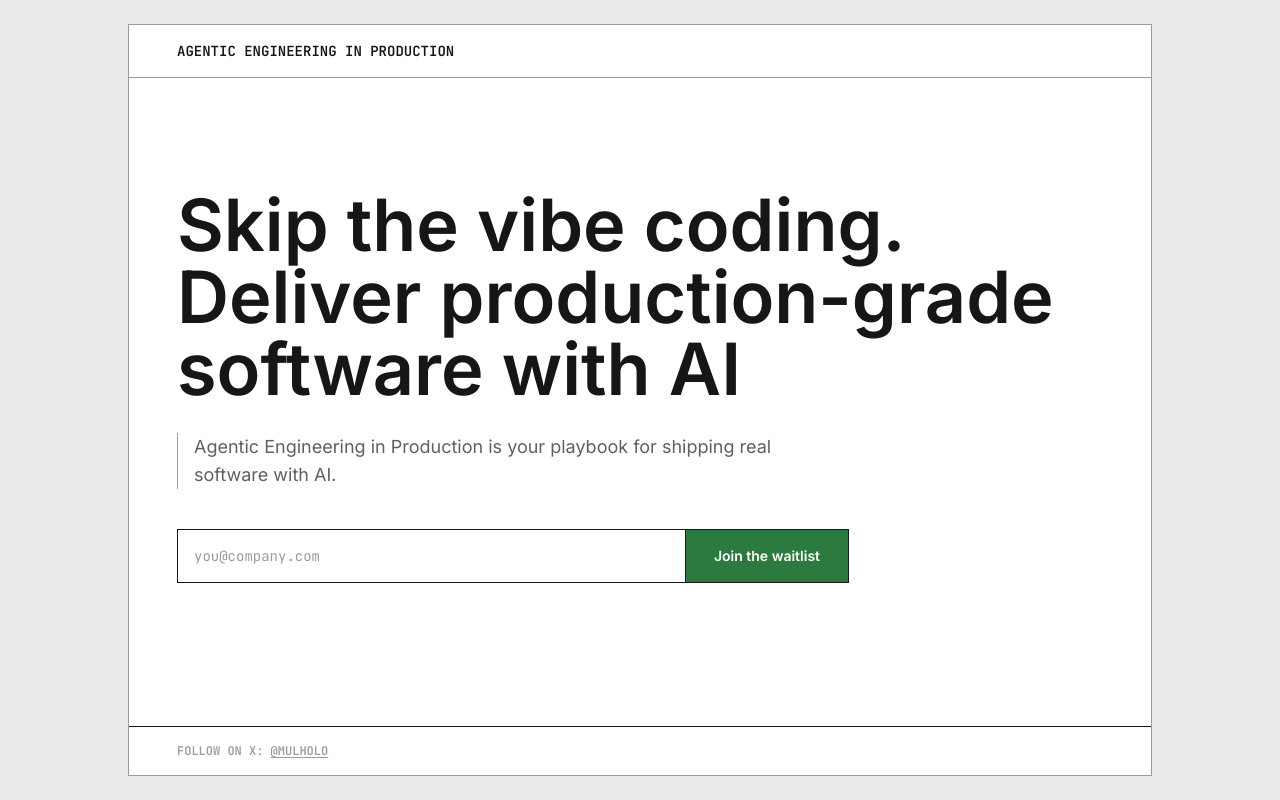
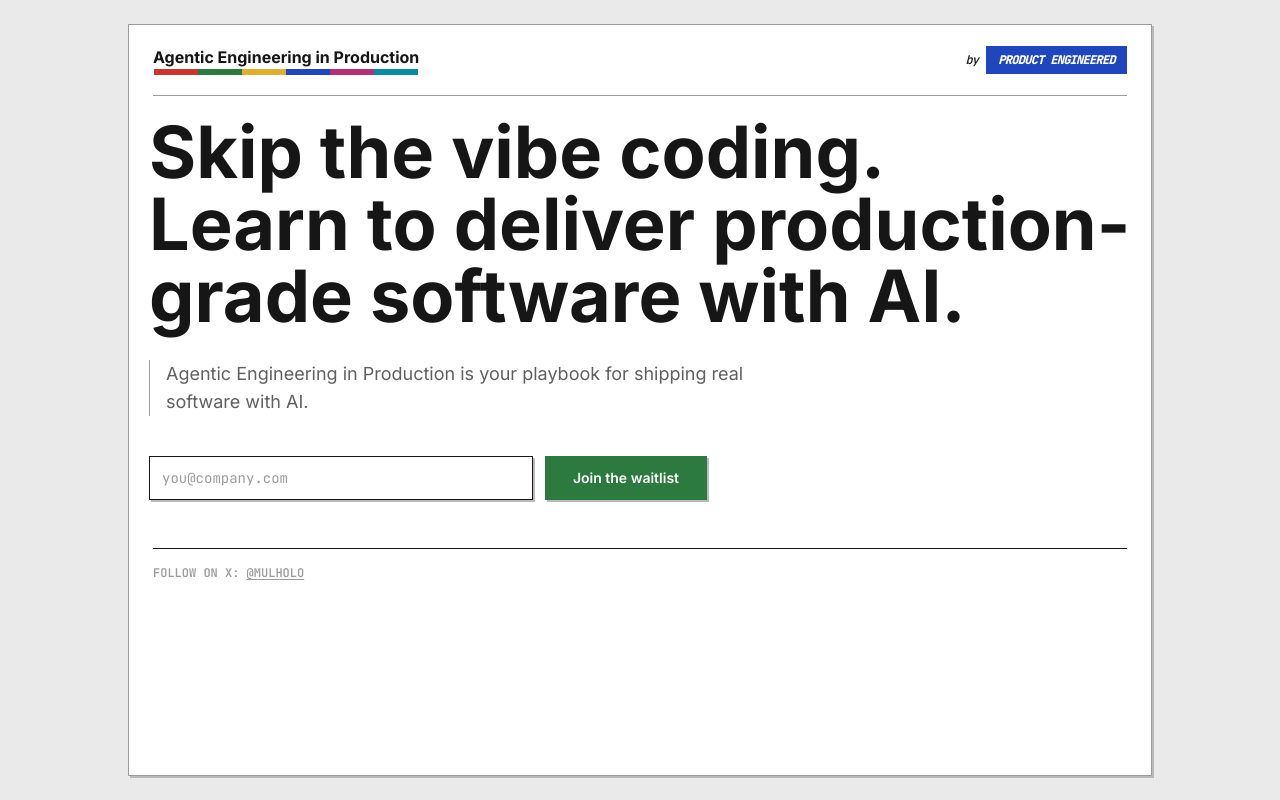
Before and after one commit to product-engineered/course, a Next.js app: page / in a window 1280 px wide. Built offline with nearby package versions, Linux system fonts and the light colour scheme.

Commit message:
improve styling

```diff
--- a/app/globals.css
+++ b/app/globals.css
@@ -50,21 +50,3 @@ body {
 .landing-grid {
   background-color: var(--color-neutral-100);
 }
-
-.page-load {
-  opacity: 1;
-}
-
-.q2-tag {
-  opacity: 1;
-}
-
-@media (prefers-reduced-motion: reduce) {
-  .page-load {
-    animation: none;
-  }
-
-  .q2-tag {
-    animation: none;
-  }
-}
--- a/app/layout.tsx
+++ b/app/layout.tsx
@@ -10,6 +10,7 @@ const inter = Inter({
 const jetBrainsMono = JetBrains_Mono({
   variable: "--font-jetbrains-mono",
   subsets: ["latin"],
+  style: ["normal", "italic"],
 });
 
 export const metadata: Metadata = {
--- a/app/page.tsx
+++ b/app/page.tsx
@@ -6,40 +6,60 @@ const heroTitleStyle = {
   lineHeight: 1,
 } satisfies CSSProperties;
 
-const heroLineStyle = {
-  display: "block",
+const logoMarkStyle = {
+  letterSpacing: "-0.06em",
 } satisfies CSSProperties;
 
 export default function Home() {
   return (
     <main className="landing-grid min-h-screen px-4 py-4 text-black sm:py-6">
-      <div className="mx-auto flex min-h-[calc(100vh-2rem)] w-full max-w-5xl flex-col border border-neutral-400 bg-neutral-0 sm:min-h-[calc(100vh-3rem)]">
-        <header className="flex items-center justify-between border-b border-neutral-400 px-5 py-4 sm:px-8 lg:px-12">
-          <a
-            href="#waitlist"
-            className="font-mono text-xs font-semibold uppercase tracking-normal text-black sm:text-sm"
+      <div className="mx-auto flex min-h-[calc(100vh-2rem)] w-full max-w-5xl flex-col border border-neutral-400 bg-neutral-0 shadow-[2px_2px_0_0_var(--color-neutral-300)] sm:min-h-[calc(100vh-3rem)]">
+        <header className="px-5 py-5 sm:px-6">
+          <div className="flex items-center justify-between">
+            <div className="flex flex-col gap-0 items-center">
+              <h1
+                className="font-bold text-xs tracking-normal text-black sm:text-base"
               >
                 Agentic Engineering in Production
+              </h1>
+              <div className="flex">
+                <div className="bg-red h-1.5 w-11"></div>
+                <div className="bg-green h-1.5 w-11"></div>
+                <div className="bg-yellow h-1.5 w-11"></div>
+                <div className="bg-blue h-1.5 w-11"></div>
+                <div className="bg-magenta h-1.5 w-11"></div>
+                <div className="bg-cyan h-1.5 w-11"></div>
+              </div>
+            </div>
+            <div className="flex shrink-0 items-center gap-2">
+              <span
+                className="font-mono text-[11px] font-medium italic leading-none text-black sm:text-xs"
+                style={logoMarkStyle}
+              >
+                by
+              </span>
+              <a
+                href="https://productengineered.com"
+                className="bg-blue px-3 py-2 font-mono text-[11px] font-extrabold italic leading-none text-neutral-0 uppercase transition-colors hover:bg-neutral-800 focus-visible:outline focus-visible:outline-2 focus-visible:outline-offset-4 focus-visible:outline-red sm:text-xs"
+                style={logoMarkStyle}
+              >
+                Product Engineered
               </a>
+            </div>
+          </div>
+          <div className="mt-5 border-t border-neutral-400" />
         </header>
 
-        <section className="flex flex-1 items-center px-5 py-12 sm:px-8 lg:px-12 lg:py-16">
+        <section className="flex px-5">
           <div className="flex w-full max-w-5xl flex-col items-start text-left">
             <h1
-              className="max-w-5xl text-4xl font-semibold tracking-normal text-black sm:text-6xl lg:text-7xl"
+              className="max-w-5xl text-4xl font-bold tracking-normal text-black sm:text-6xl lg:text-7xl"
               style={heroTitleStyle}
             >
-              <span className="page-load page-load-1" style={heroLineStyle}>
-                Skip the vibe coding.
-              </span>
-              <span className="page-load page-load-2" style={heroLineStyle}>
-                Deliver production-grade
-              </span>
-              <span className="page-load page-load-3" style={heroLineStyle}>
-                software with AI
-              </span>
+                <span className="block">Skip the vibe coding.</span>
+                <span className="block">Learn to deliver production-grade software with AI.</span>
             </h1>
-            <p className="page-load page-load-4 mt-7 max-w-2xl border-l border-neutral-400 pl-4 text-base leading-7 text-neutral-600 sm:text-lg">
+            <p className="mt-7 max-w-2xl border-l border-neutral-400 pl-4 text-base leading-7 text-neutral-600 sm:text-lg">
               Agentic Engineering in Production is your playbook for shipping real
               software with AI.
             </p>
@@ -48,7 +68,8 @@ export default function Home() {
           </div>
         </section>
 
-        <footer className="border-t border-black px-5 py-4 sm:px-8 lg:px-12">
+        <footer className="px-5 py-4 sm:px-6">
+          <div className="border-t border-black pt-4">
             <div className="flex flex-col gap-3 font-mono text-xs font-semibold uppercase tracking-normal text-neutral-400 sm:flex-row sm:items-center sm:justify-between">
               <p>
                 Follow on X:{" "}
@@ -60,6 +81,7 @@ export default function Home() {
                 </a>
               </p>
             </div>
+          </div>
         </footer>
       </div>
     </main>
--- a/app/waitlist-button.tsx
+++ b/app/waitlist-button.tsx
@@ -9,7 +9,7 @@ export function WaitlistButton() {
     <button
       type="submit"
       disabled={pending}
-      className="inline-flex min-h-13 w-full min-w-[162px] cursor-pointer items-center justify-center bg-green px-6 text-sm font-semibold leading-none text-neutral-0 transition-colors hover:bg-olive focus-visible:outline focus-visible:outline-2 focus-visible:outline-offset-4 focus-visible:outline-green disabled:cursor-not-allowed disabled:opacity-70 sm:w-auto"
+      className="inline-flex min-h-11 w-full min-w-[162px] cursor-pointer items-center justify-center bg-green px-5 text-sm font-semibold leading-none text-neutral-0 shadow-[2px_2px_0_0_var(--color-neutral-300)] transition-colors hover:bg-neutral-900 focus-visible:outline focus-visible:outline-2 focus-visible:outline-offset-4 focus-visible:outline-green disabled:cursor-not-allowed disabled:opacity-70 sm:w-auto"
     >
       {pending ? "Joining..." : "Join the waitlist"}
     </button>
--- a/app/waitlist-form.tsx
+++ b/app/waitlist-form.tsx
@@ -30,7 +30,7 @@ export function WaitlistForm() {
       action={formAction}
       className="page-load page-load-6 mt-10 flex w-full max-w-2xl flex-col gap-3"
     >
-      <div className="flex flex-col gap-0 border border-black sm:flex-row">
+      <div className="flex flex-col gap-3 sm:flex-row sm:items-start">
         <label htmlFor="email" className="sr-only">
           Email address
         </label>
@@ -41,7 +41,7 @@ export function WaitlistForm() {
           required
           placeholder="you@company.com"
           aria-describedby={state.message ? "waitlist-status" : undefined}
-          className="min-h-13 flex-1 border-0 border-b border-black bg-neutral-0 px-4 font-mono text-sm text-black outline-none transition placeholder:text-neutral-400 focus:bg-neutral-50 disabled:cursor-not-allowed disabled:opacity-65 sm:border-r sm:border-b-0"
+          className="min-h-11 w-full border border-black bg-neutral-0 px-3 text-sm text-black shadow-[2px_2px_0_0_var(--color-neutral-300)] outline-none transition placeholder:text-neutral-400 focus:bg-neutral-50 disabled:cursor-not-allowed disabled:opacity-65 sm:max-w-sm font-mono"
           disabled={pending}
         />
         <WaitlistButton />
```
Lines whose indentation alone changed are shown as unchanged.
